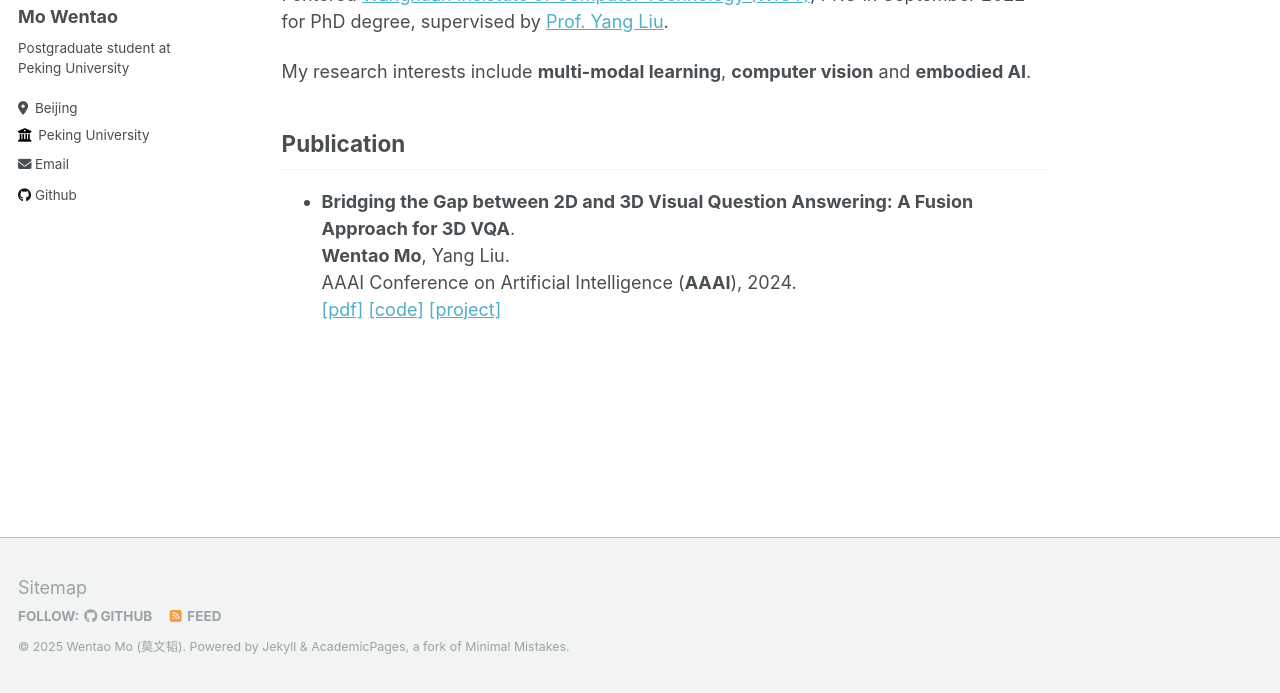
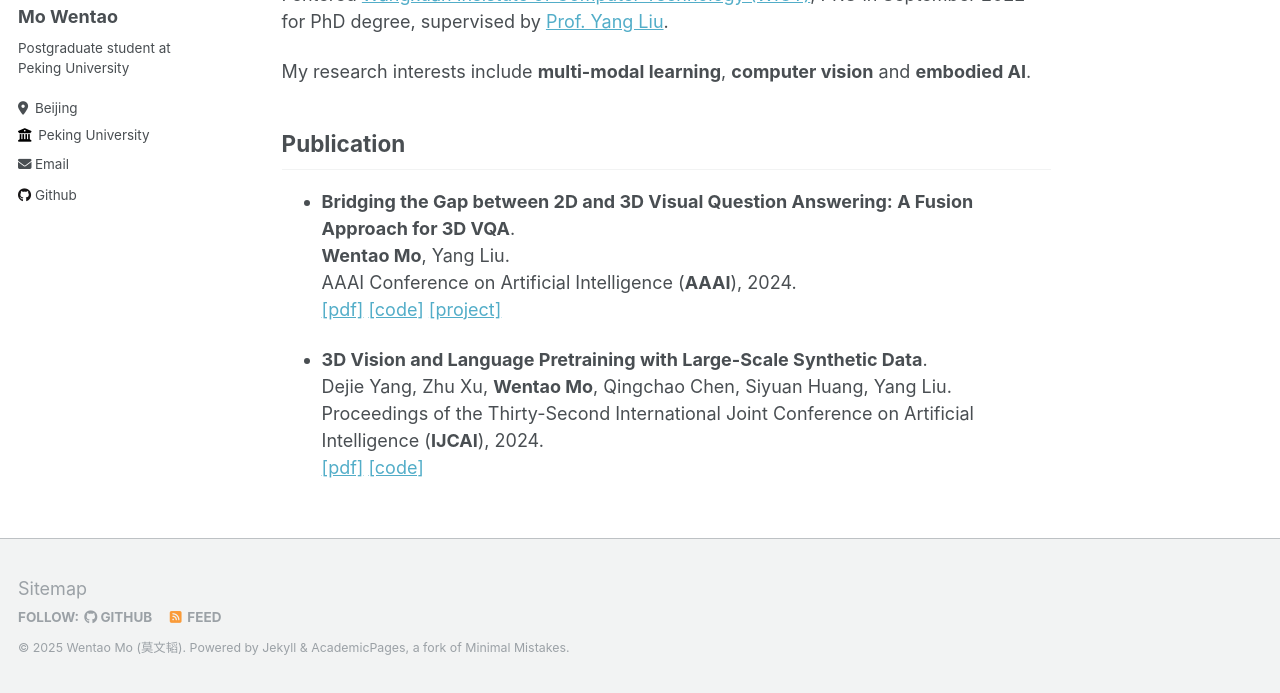
Before and after one commit to matthewdm0816/matthewdm0816.github.io, a Jekyll site: the page built from _pages/about.md, in a window 1280 px wide and 990 px high, cut to the strip 297-990 px from the top of the window. Built offline with Jekyll 4.4.1, drawn with Linux system fonts in a browser that asks for light colours.

Commit message:
Update about.md

```diff
--- a/_pages/about.md
+++ b/_pages/about.md
@@ -21,3 +21,8 @@ My research interests include **multi-modal learning**, **computer vision** and
   **Wentao Mo**, Yang Liu. <br/>
   AAAI Conference on Artificial Intelligence (**AAAI**), 2024. <br/>
   [[pdf]](https://drive.google.com/file/d/1U_r-bh895TxMOKidFKW-byEaa39Mq4fi/view?usp=sharing) [[code]](https://github.com/matthewdm0816/BridgeQA) [[project]](https://matthewdm0816.github.io/BridgeQA-project/)
+
+- **3D Vision and Language Pretraining with Large-Scale Synthetic Data**. <br/>
+  Dejie Yang, Zhu Xu, **Wentao Mo**, Qingchao Chen, Siyuan Huang, Yang Liu. <br/>
+  Proceedings of the Thirty-Second International Joint Conference on Artificial Intelligence (**IJCAI**), 2024. <br/>
+  [[pdf]](https://arxiv.org/pdf/2407.06084) [[code]](https://github.com/idejie/3DSyn)
```
